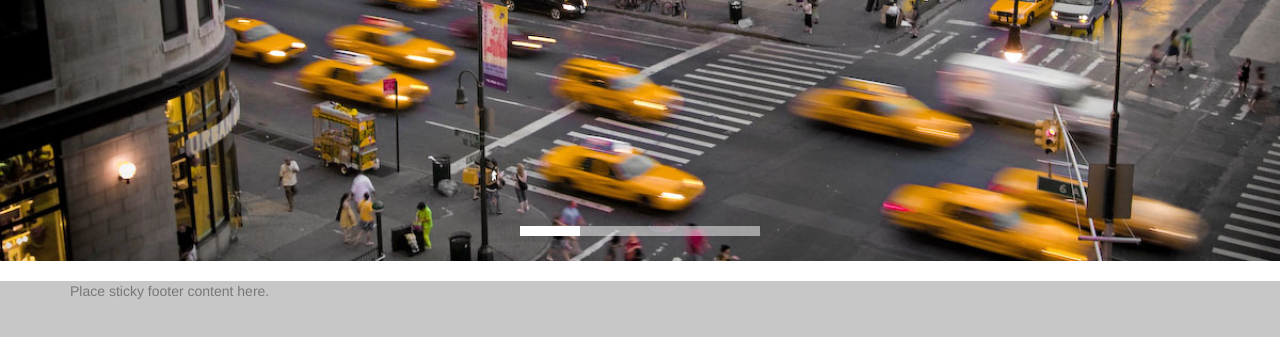
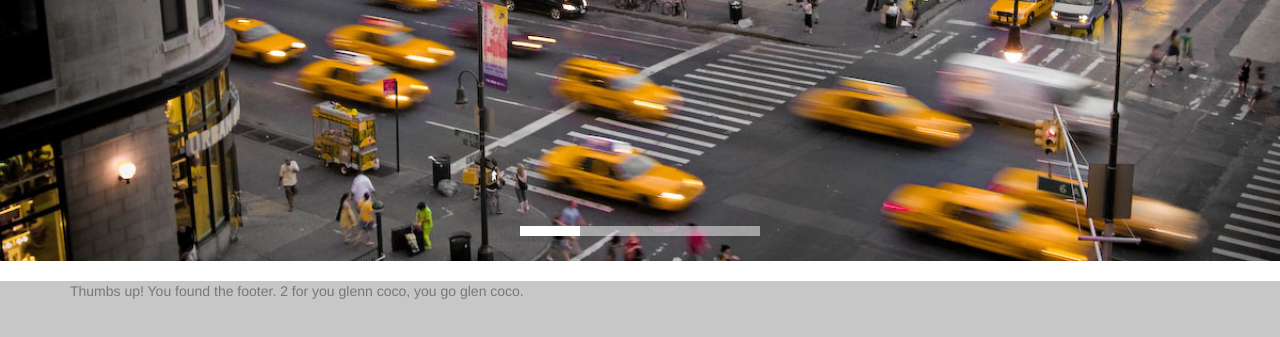
Before and after one commit to KatieVanBrunt/final_project, a plain HTML site: page index.html in a window 1280 px wide. Shown: the part 459-796 px from the top of the page. Drawn offline with nearby package versions, Linux system fonts and the light colour scheme.

Commit message:
homepage

```diff
--- a/index.html
+++ b/index.html
@@ -173,14 +173,9 @@
 
 		<footer class="footer">
 			<div class="container">
-				<p class="text-muted">Place sticky footer content here.</p>
+				<p class="text-muted">Thumbs up! You found the footer. 2 for you glenn coco, you go glen coco.</p>
 			</div>
 		</footer>
-
-
-	</div> <!-- wrapper end -->
-
-
 
 	<!-- this is jquery -->
 	<script src="https://code.jquery.com/jquery-1.11.3.min.js"></script>
```
